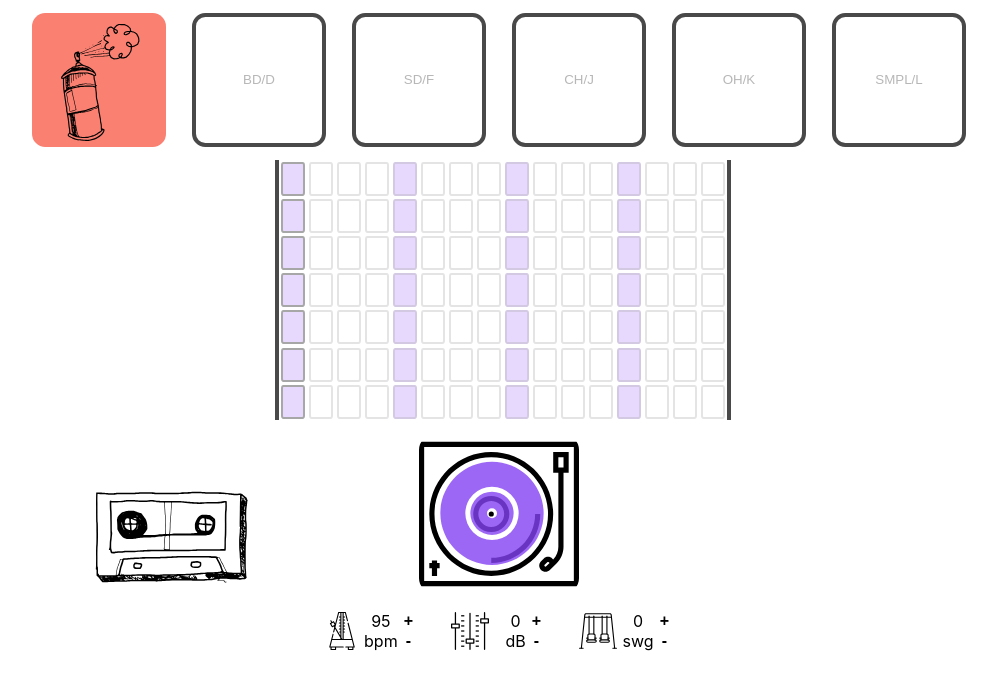
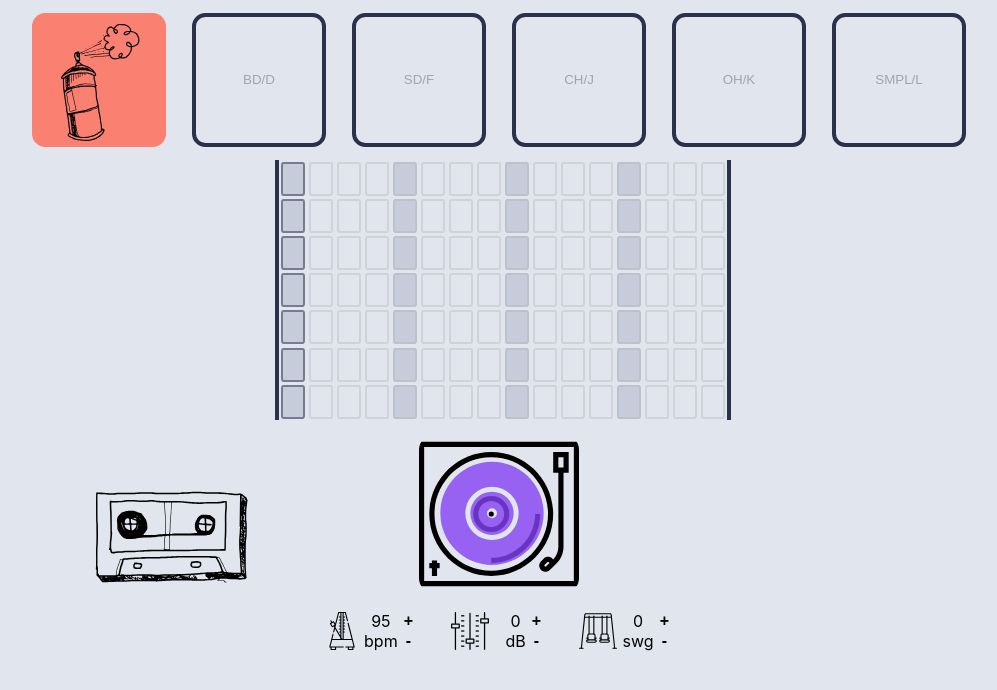
Before and after one commit to JakubJureczko/drum-seq, a React (Create React App) app: page / in a window 1280 px wide. Shown: the top 690 px of the page, without its empty margins (141-1138 px from the left). Built offline with nearby package versions, Linux system fonts and the light colour scheme; no server answers.

Commit message:
new colors

```diff
--- a/src/components/SampleBtn.css
+++ b/src/components/SampleBtn.css
@@ -29,7 +29,7 @@
   height: 10em;
   cursor: pointer;
   border-radius: 10%;
-  border: 4px solid rgb(73, 73, 73);
+  border: 4px solid #2A324B;
   background-color: transparent;
   margin: 1em;
   outline: none;
@@ -37,7 +37,7 @@
 }
 
 .btn.active {
-  background-color: rgba(133, 65, 243, 0.8);
+  background-color: #F7C59F;
   transition: 0ms;
   transform: translateY(2px);
 }
--- a/src/components/Seq.css
+++ b/src/components/Seq.css
@@ -1,6 +1,6 @@
 .outter {
   width: 100%;
-  border: 4px solid rgb(73, 73, 73);
+  border: 4px solid #2A324B;
   border-bottom: none;
   border-top: none;
 }
--- a/src/components/Seq.js
+++ b/src/components/Seq.js
@@ -196,13 +196,13 @@ const getColumnColor = (key) => {
   console.log(key);
   switch (key) {
     case 0:
-      return "rgba(133, 65, 243, 0.2)";
+      return "#C7CCDB";
     case 4:
-      return "rgba(133, 65, 243, 0.2)";
+      return "#C7CCDB";
       case 8:
-      return "rgba(133, 65, 243, 0.2)";
+      return "#C7CCDB";
     case 12:
-      return "rgba(133, 65, 243, 0.2)";
+      return "#C7CCDB";
     default:
       return "";
   }
@@ -219,7 +219,7 @@ const Square = ({ active, row, selected, onClick, col }) => {
         width: 30,
         height: 30,
         margin: "0.1em",
-        border: active ? "2px solid rgb(167, 167, 167)" : "2px solid rgba(167, 167, 167, 0.3)", //`2px solid ${getColumnColor(key)}`,   //"2px solid #eee"
+        border: active ? "2px solid #767B91" : "2px solid rgba(167, 167, 167, 0.3)", //`2px solid ${getColumnColor(key)}`,   //"2px solid #eee"
         //background: active ? "rgba(133, 65, 243, 0.9)" : "",
         background: selected ? getColor(row) : getColumnColor(col),
         backgroundColor: getColumnColor(col),
--- a/src/index.css
+++ b/src/index.css
@@ -8,7 +8,7 @@ body {
 
   /* background-color: #cfcfcf6c; */
   /* background-color: #cfcfcf4d; */
-
+  background-color: #E1E5EE;
 }
 
 code {
```
